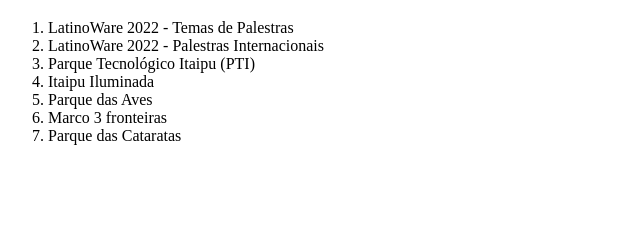
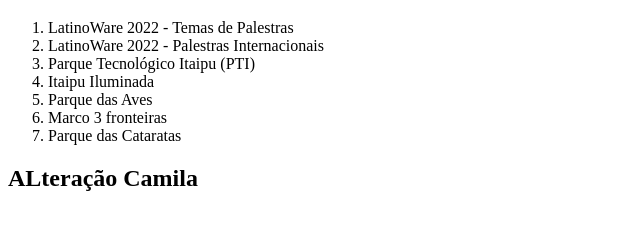
Before and after one commit to camila-koike/visitaTec, a plain HTML site: page index.html in a window 1280 px wide. Shown: the part 61-290 px from the top of the page, without its empty margins (0-640 px from the left). Drawn offline with Linux system fonts and the light colour scheme.

Commit message:
alteração da camila

```diff
--- a/index.html
+++ b/index.html
@@ -16,5 +16,6 @@
 		<li>Marco 3 fronteiras</li>
 		<li>Parque das Cataratas</li>
 	</ol>
+	<h2>ALteração Camila</h2>
 </body>
 </html>
```
